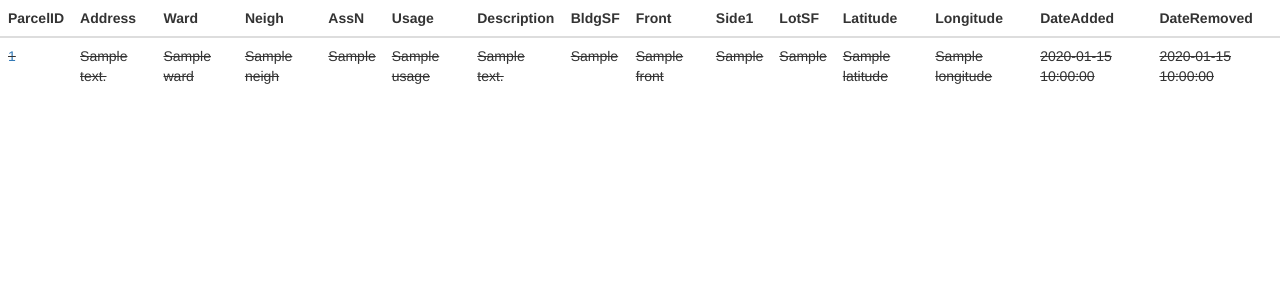
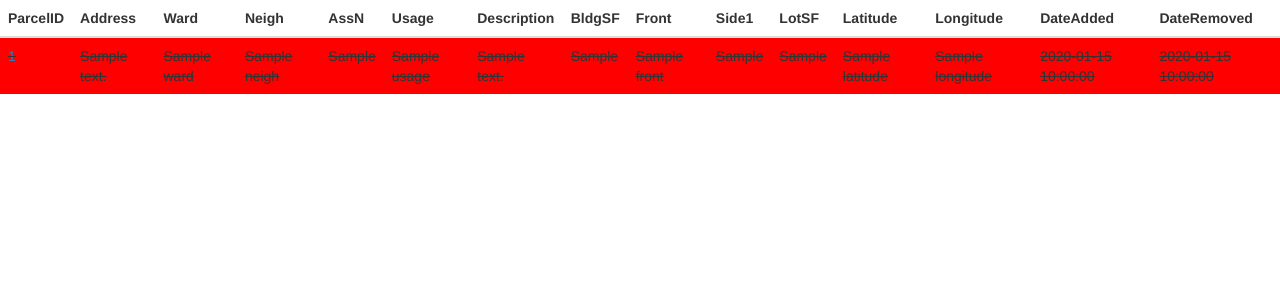
Before and after one commit to KevinStock/stl-dollarhouse, a Flask app: page /property-list in a window 1280 px wide. Shown: the part 50-350 px from the top of the page. Run offline with Flask 2, Linux system fonts and the light colour scheme; a database or web service that is not in the repository returns one stand-in record (values such as "Sample title"); some libraries are stand-ins or nearby versions.

Commit message:
moved new and removed styling to css and added background color

```diff
--- a/static/css/style.css
+++ b/static/css/style.css
@@ -40,3 +40,12 @@ nav li {
 thead, th {
   font-weight: bold;
 }
+
+.removed {
+  text-decoration: line-through;
+  background-color: red;
+}
+
+.new {
+  background-color: green;
+}
--- a/templates/property-list.html
+++ b/templates/property-list.html
@@ -15,7 +15,9 @@
     <tbody>
     {% for prop in properties %}
       {% if prop['DateRemoved'] != '' %}
-      <tr style="text-decoration: line-through;">
+      <tr class="removed">
+      {% elif prop['DateAdded'] == '2019-04-01' %}
+      <tr class="new">
       {% else %}
       <tr>
       {% endif %}
```
